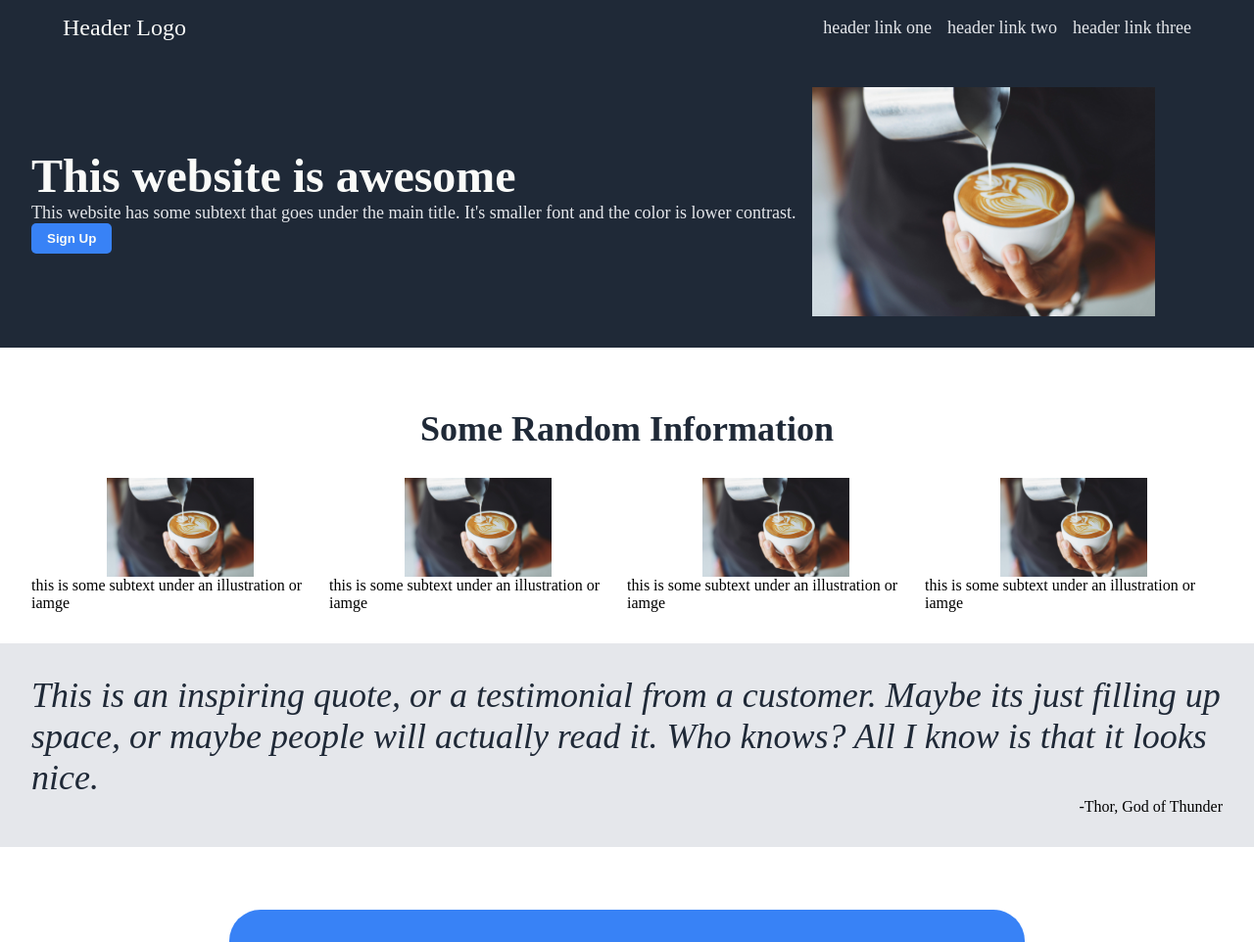
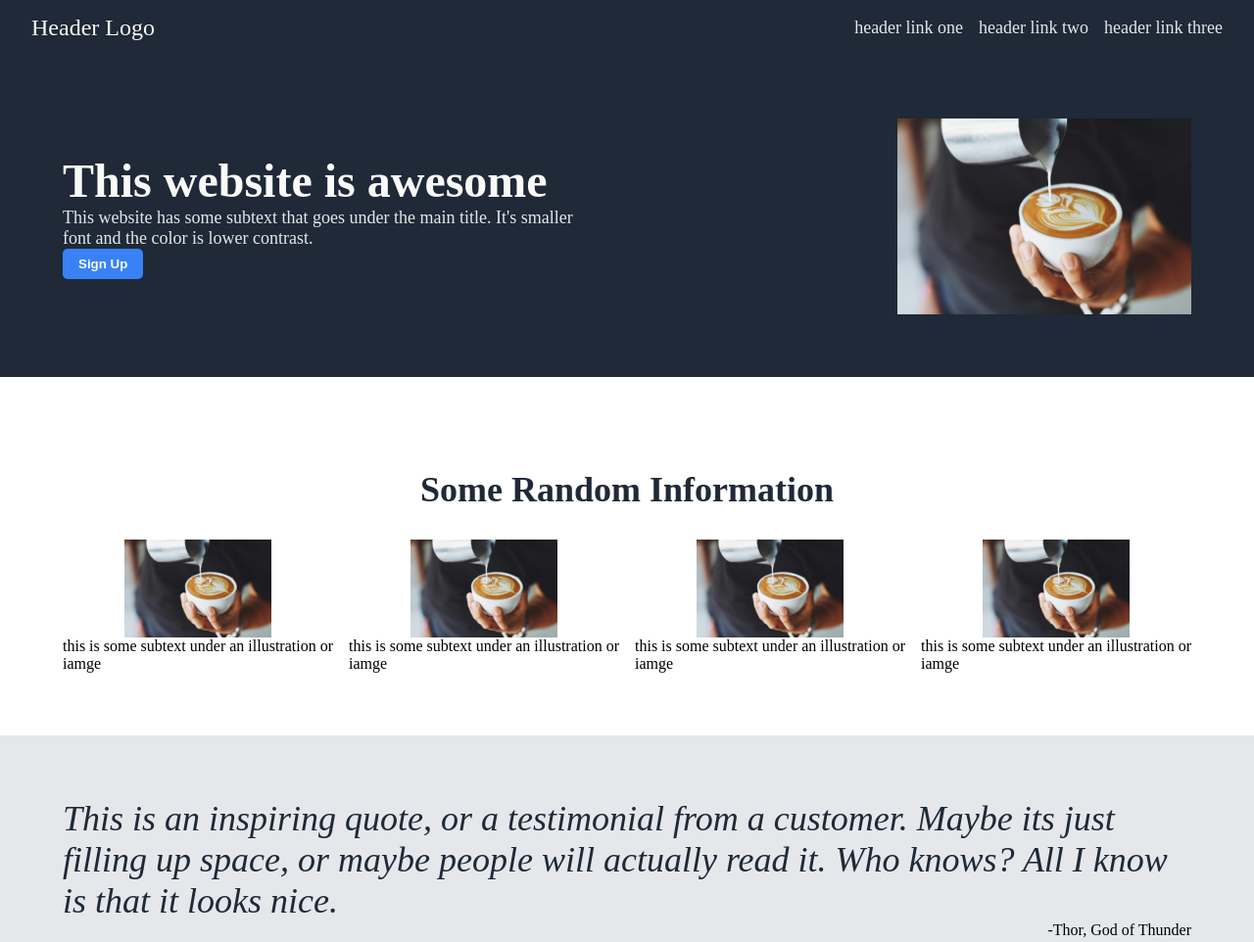
Before and after one commit to TezzGit/TOP-Landing-Page, a plain HTML site: page index.html in a window 1280 px wide. Shown: the top 962 px of the page at 98% size. Drawn offline with Linux system fonts and the light colour scheme.

Commit message:
Fix Flexbox Sretching
content container now occupies the entire window on resize

```diff
--- a/index.html
+++ b/index.html
@@ -10,7 +10,7 @@
 <body>
     <div id="header">
         <div class="logo">Header Logo</div>
-        <ul>
+        <ul class="header-links">
             <li>header link one</li>
             <li>header link two</li>
             <li>header link three</li>
@@ -25,10 +25,10 @@
                 <button id="signup">Sign Up</button>
             </div>
             <div class="hero-2">
-                <img id="hero-img" src="./img/coffee.jpg" alt="a cup of coffee">
+                <img id="hero-img" src="./img/coffee.jpg" alt="a cup of coffee" height="auto" width="300px">
             </div>
         </div>
-        <div class="info-container">
+        <div class="info-container container">
             <h2>Some Random Information</h2>
             <div class="collection">
                 <div class="card">
@@ -49,7 +49,7 @@
                 </div>
             </div>
         </div>
-        <div class="quote-container">
+        <div class="quote-container container">
             <div id="quote">
                 This is an inspiring quote, or a testimonial from a customer. Maybe its just filling up space, or maybe
                 people will actually read it. Who knows? All I know is that it looks nice.
@@ -58,7 +58,7 @@
                 -Thor, God of Thunder
             </div>
         </div>
-        <div class="call-container">
+        <div class="call-container container">
             <div class="banner">
                 <div class="left">
                     <h4>Call to action! its time!</h4>
--- a/styles/style.css
+++ b/styles/style.css
@@ -1,4 +1,5 @@
 body {
+    min-height: 100vh;
     display: flex;
     flex-direction: column;
     margin: 0px;
@@ -10,7 +11,7 @@ body {
     display: flex;
     justify-content: space-between;
     align-items: center;
-    padding: 0px 64px;
+    padding: 0px 32px;
 }
 
 .logo {
@@ -43,24 +44,21 @@ h1 {
     background-color: #1F2937;
     color: white;
     display: flex;
-    justify-content: space-around;
+    gap: 64px;
+    flex: 1;
+    justify-content: center;
     align-items: center;
-    gap: 16px;
-    padding: 32px;
 }
 
-#hero-img {
-    display: flex;
-    max-width: 350px;
+.hero-1 {
+    flex: 1;
 }
 
 .hero-2 {
+    flex: 1;
     display: flex;
-    flex: 1;
+    justify-content: flex-end;
 }
-
-
-
 
 button {
     background-color: #3882F6;
@@ -80,16 +78,19 @@ button {
     display: flex;
     flex-direction: column;
     align-items: center;
-    padding: 32px;
 }
 
 .collection {
     display: flex;
+    flex: 1;
+    gap: 16px;
 }
 
 .card {
     display: flex;
     flex-direction: column;
+    flex: 1;
+    justify-content: center;
     align-items: center;
 }
 
@@ -102,7 +103,6 @@ h2 {
 .quote-container {
     display: flex;
     flex-direction: column;
-    padding: 32px;
     align-items: flex-end;
     background-color: #e5e7eb;
 }
@@ -118,17 +118,16 @@ h2 {
     display: flex;
     justify-content: center;
     align-items: center;
-    padding: 64px;
 }
 
 .banner {
     background-color: #3882F6;
-    padding: 64px 128px;
     border-radius: 32px;
     display: flex;
     justify-content: space-between;
     align-items: center;
     gap: 64px;
+    padding: 32px;
 }
 
 .left {
@@ -144,6 +143,8 @@ h2 {
 #content {
     display: flex;
     flex-direction: column;
+    flex: 1;
+    justify-content: space-between;
 }
 
 #footer {
@@ -153,3 +154,9 @@ h2 {
     justify-content: center;
     align-items: center;
 }
+
+.container {
+    flex: 1;
+    justify-content: center;
+    padding: 64px;
+}
```
